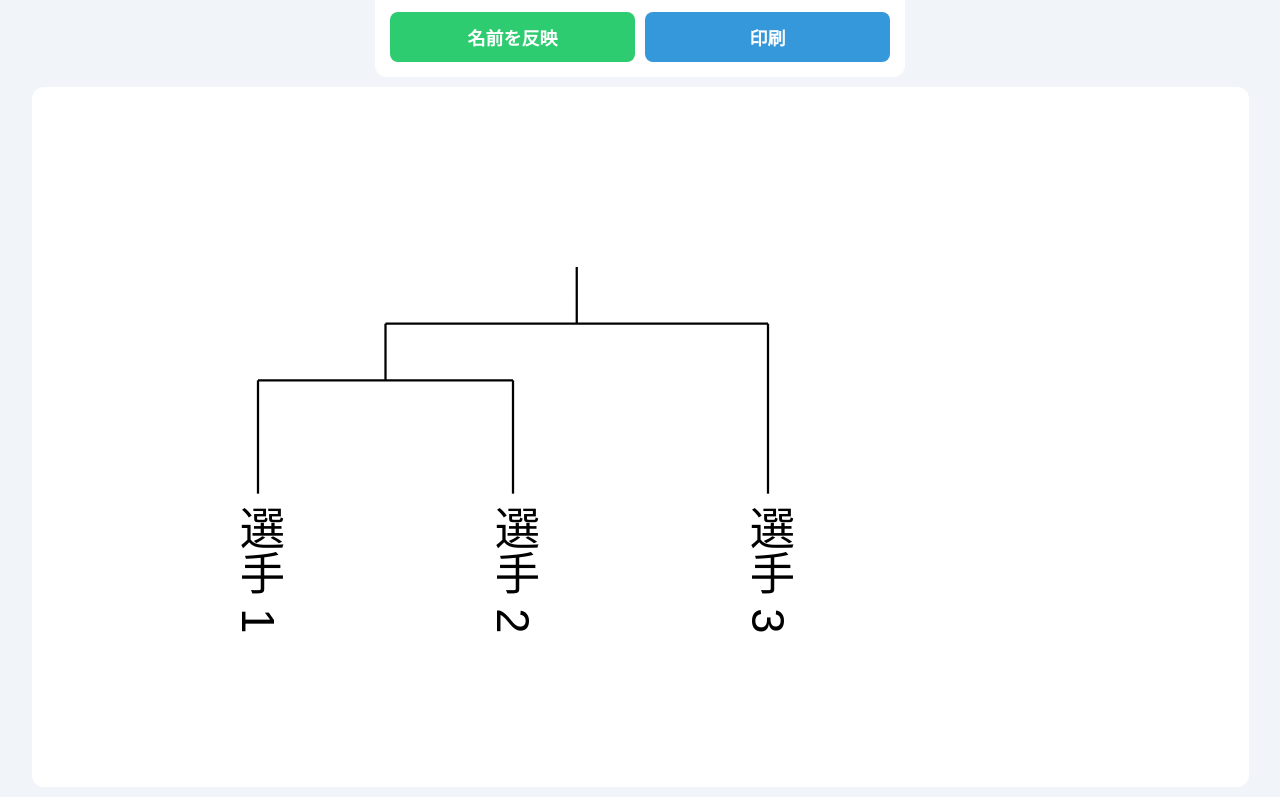
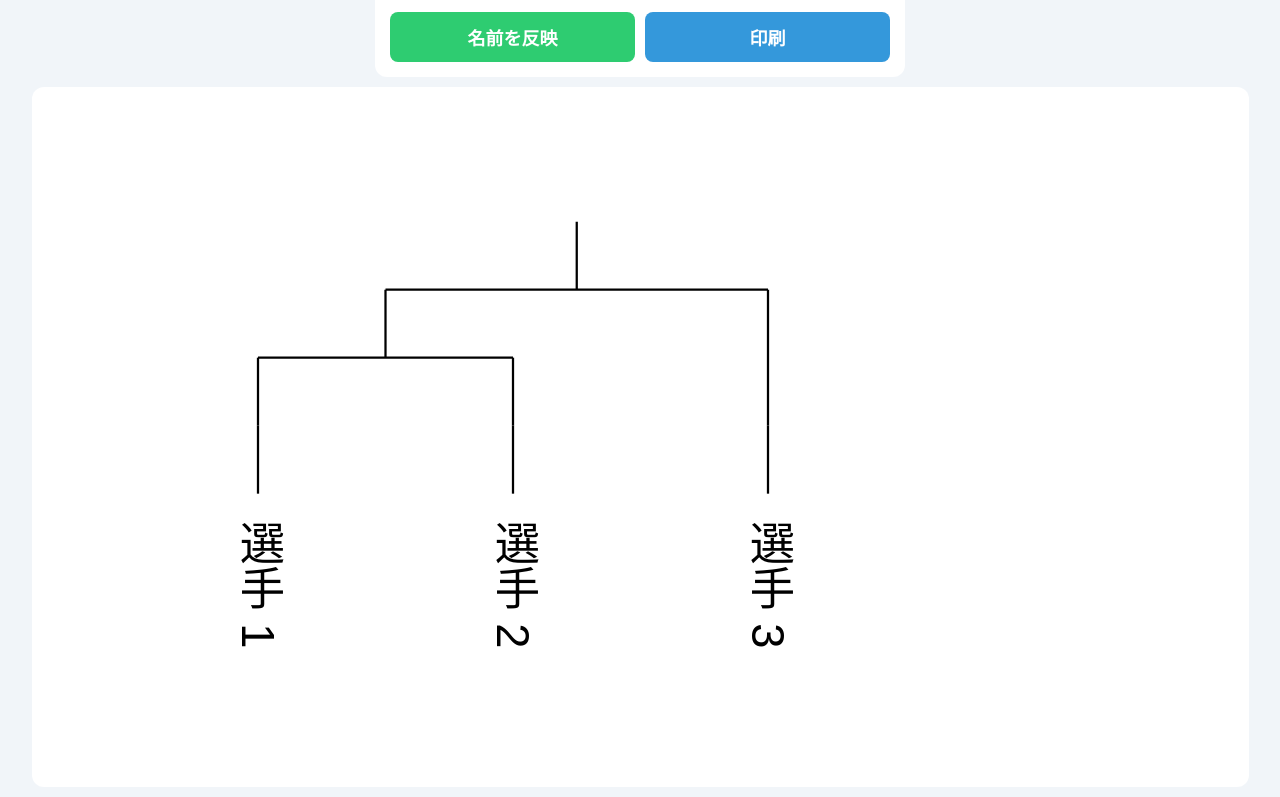
Before and after one commit to enjoy-kendo/tournament, a plain HTML site: page index.html in a window 1280 px wide. Shown: the part 467-1264 px from the top of the page. Drawn offline with Linux system fonts and the light colour scheme.

Commit message:
Update index.html

```diff
--- a/index.html
+++ b/index.html
@@ -5,14 +5,13 @@
     <meta name="viewport" content="width=device-width, initial-scale=1.0">
     <title>均衡トーナメント表</title>
     <style>
-        body { font-family: sans-serif; background: #f1f5f9; padding: 10px; margin: 0; font-size: 18px; }
+        body { font-family: "Hiragino Kaku Gothic ProN", "Yu Gothic", Meiryo, sans-serif; background: #f1f5f9; padding: 10px; margin: 0; font-size: 18px; }
         .main-container { display: flex; flex-direction: column; align-items: center; gap: 10px; }
         .panel { background: #fff; padding: 15px; border-radius: 12px; width: 95%; max-width: 500px; }
         h2 { margin: 0 0 10px 0; font-size: 1.1rem; color: #333; text-align: left; }
 
         select, textarea { width: 100%; font-size: 18px; padding: 10px; box-sizing: border-box; }
         textarea { height: 350px; margin: 10px 0; resize: vertical; }
-
         textarea::placeholder { color: #a0a0a0; }
 
         .button-group { display: flex; gap: 10px; }
@@ -26,12 +25,11 @@
         #print-date { display: none; }
 
         @media print {
-            body { background: white; padding: 0; }
+            body { background: white; padding: 0; display: flex; justify-content: center; align-items: center; height: 100vh; }
             .panel { display: none; }
-            .svg-container { width: 100%; padding: 0; }
-            /* 印刷時に日付が表示されるスタイル */
+            .svg-container { width: 100%; padding: 0; border-radius: 0; box-shadow: none; display: flex; justify-content: center; }
             #print-date { display: block; font-size: 20px; }
-            @page { size: A4 landscape; margin: 15mm; }
+            @page { size: A4 landscape; margin: 20mm; }
         }
     </style>
 </head>
@@ -54,7 +52,7 @@
     </div>
 
     <script>
-        const LINE_H = 50;
+        const LINE_H = 60;
         const svg = document.getElementById('tournament-svg');
         const nameArea = document.getElementById('name-area');
         const select = document.getElementById('select-count');
@@ -96,7 +94,6 @@
             const size = Math.pow(2, Math.ceil(Math.log2(n)));
             const xStep = totalWidth / size;
 
-            // 描画位置を下げて日付との距離を確保
             const baseY = 350;
             const rootA = drawBlock(names.slice(0, mid), 50, xStep, baseY);
             const rootB = drawBlock(names.slice(mid), 50 + mid * xStep, xStep, baseY);
@@ -116,9 +113,13 @@
                 const name = group[i];
                 if (name) {
                     const text = document.createElementNS("http://www.w3.org/2000/svg", "text");
-                    text.setAttribute("x", x); text.setAttribute("y", baseY + 10);
-                    text.style.writingMode = "vertical-rl";
+                    text.setAttribute("x", x);
+                    // 【修正箇所】ここで表示位置を下げています
+                    text.setAttribute("y", baseY + 80);
+                    text.style.writingMode = "tb";
+                    text.style.glyphOrientationVertical = "0";
                     text.style.fontSize = "40px";
+                    text.style.textAnchor = "middle";
                     text.textContent = name;
                     svg.appendChild(text);
                     line(x, baseY, x, baseY - LINE_H);
```
